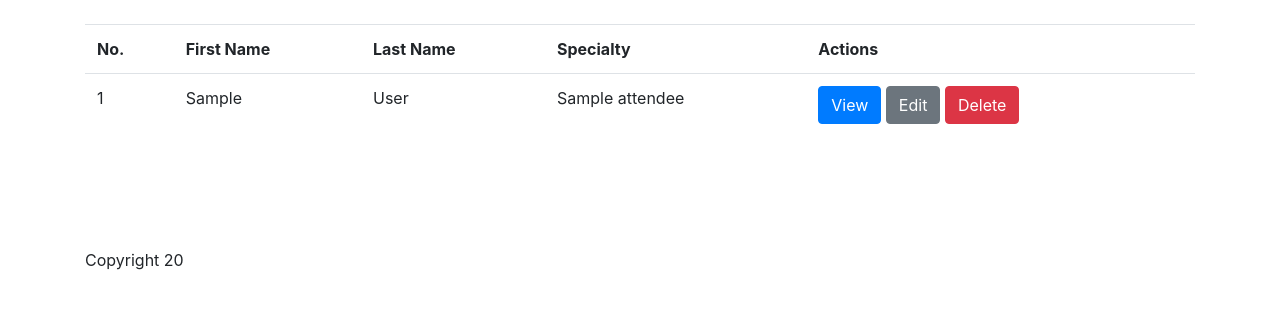
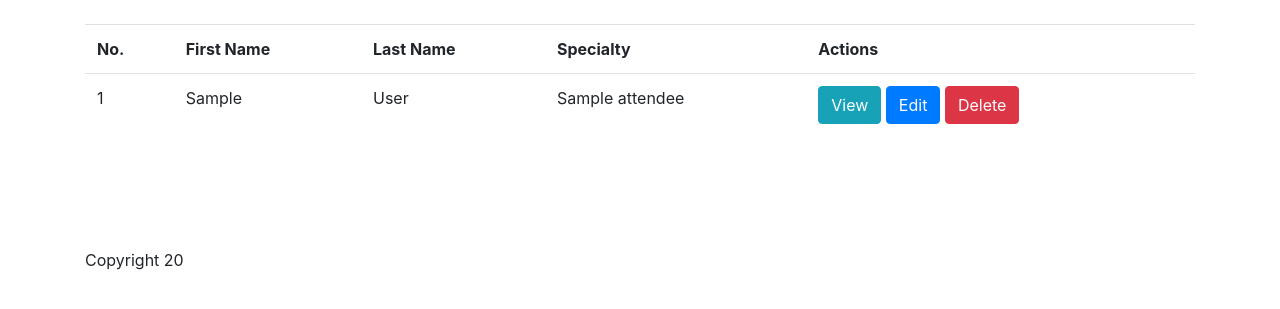
Before and after one commit to bjrochie81/attendance, a PHP site: page /viewrecords.php in a window 1280 px wide. Shown: the part 56-365 px from the top of the page. Run offline with PHP 8.4, Linux system fonts and the light colour scheme; tables that the repository leaves empty or names only in its code hold one stand-in row (values such as "Sample post"); some libraries are stand-ins or nearby versions.

Commit message:
Changes to edit.php and viewrecords.php

```diff
--- a/edit.php
+++ b/edit.php
@@ -60,7 +60,8 @@
             <small id="phoneHelp" class="form-text text-muted">We'll never share your phone number with anyone else.</small>
         </div>
 
-        <button type="submit" name="submit" class="btn btn-info btn-block">Save Changes</button>
+        <a href="viewrecords.php" class="btn btn-secondary">Back To List</a>
+        <button type="submit" name="submit" class="btn btn-info">Save Changes</button>
     </form>
 
 <?php }?>
--- a/viewrecords.php
+++ b/viewrecords.php
@@ -22,8 +22,8 @@
                 <td><?php echo $r['lastname']?></td>
                 <td><?php echo $r['name']?></td>
                 <td>
-                    <a href="view.php?id=<?php echo $r['attendee_id']?>" class="btn btn-primary">View</a>
-                    <a href="edit.php?id=<?php echo $r['attendee_id']?>" class="btn btn-secondary">Edit</a>
+                    <a href="view.php?id=<?php echo $r['attendee_id']?>" class="btn btn-info">View</a>
+                    <a href="edit.php?id=<?php echo $r['attendee_id']?>" class="btn btn-primary">Edit</a>
                     <a onclick="return confirm('Are you sure you to delete this record?');"
                     href="delete.php?id=<?php echo $r['attendee_id']?>" class="btn btn-danger">Delete</a>
                 </td>
```
